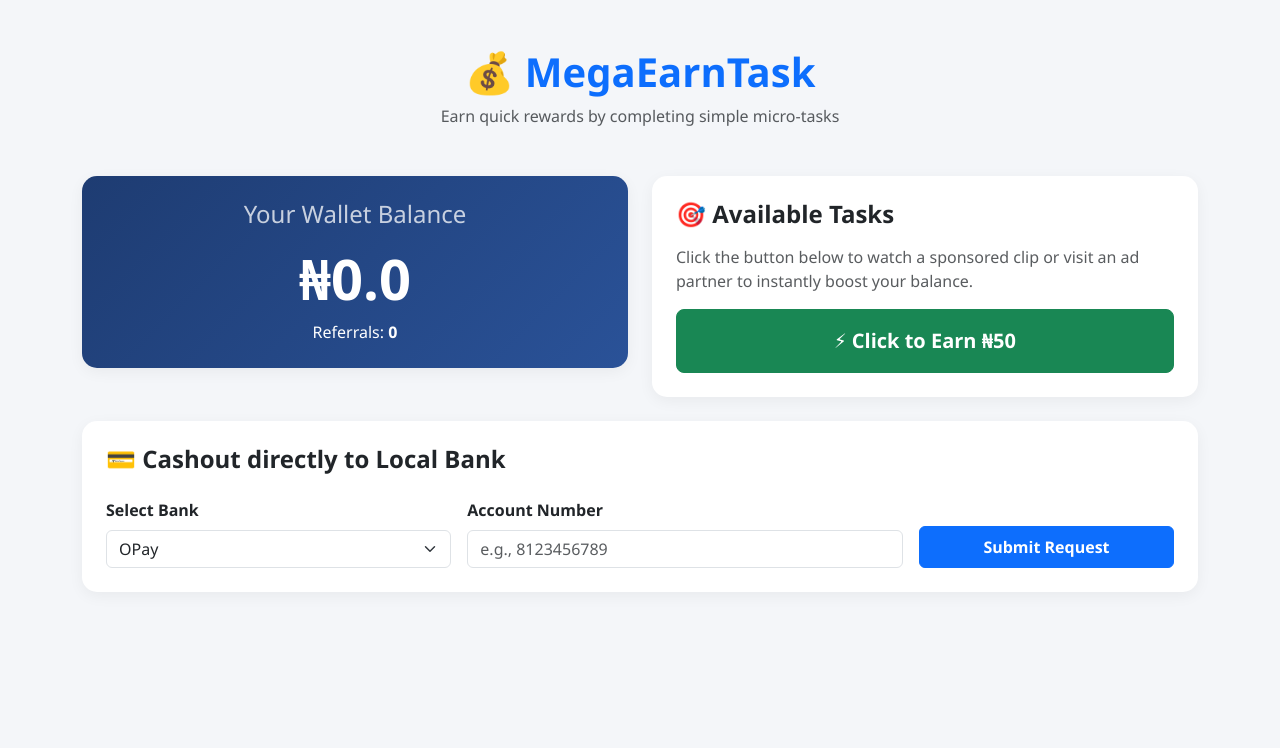
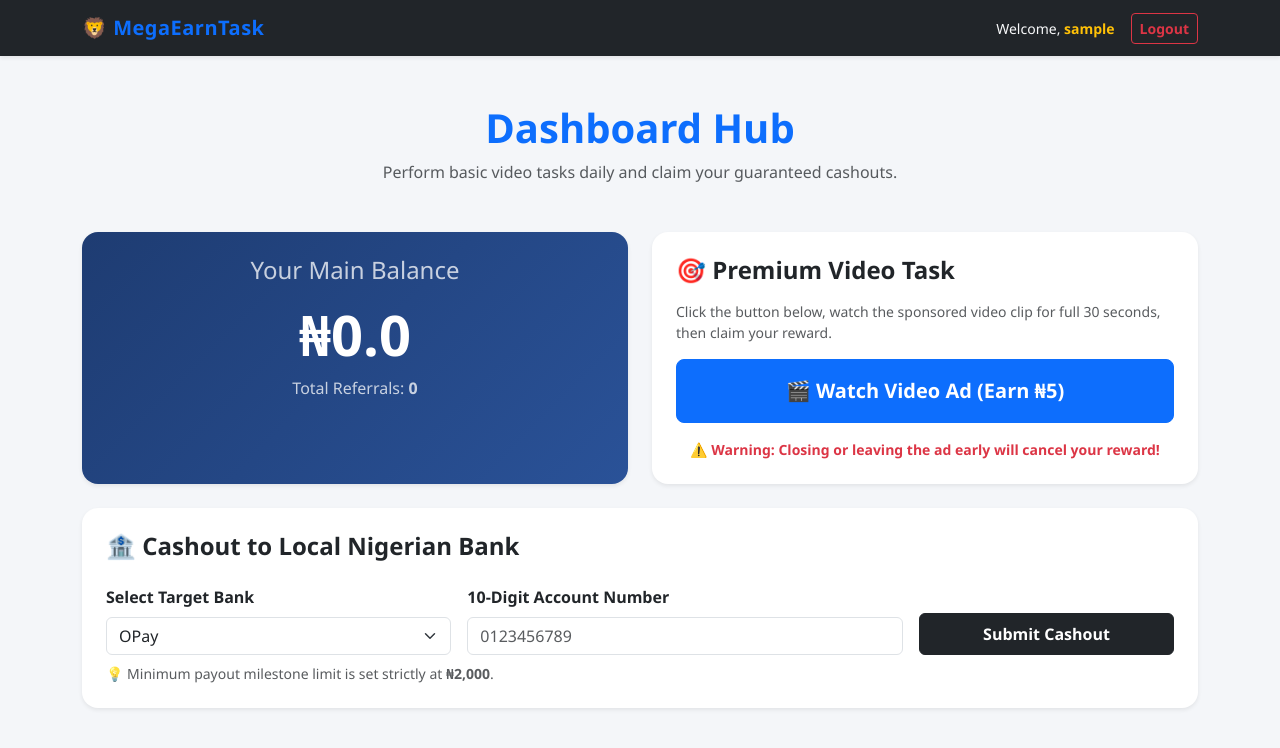
Before and after one commit to carissapharm-del/earning_website, a Flask app: page / in a window 1280 px wide. Shown: the top 748 px of the page. Run offline with Flask 3, Linux system fonts and the light colour scheme; the visitor is signed in with stand-in values (Sample User, id 1); data comes from the database, SQL or seed files in the repository.

Commit message:
Update index.html

```diff
--- a/templates/index.html
+++ b/templates/index.html
@@ -3,75 +3,137 @@
 <head>
     <meta charset="UTF-8">
     <meta name="viewport" content="width=device-width, initial-scale=1.0">
-    <title>MegaEarnTask - Dashboard</title>
+    <title>Dashboard - MegaEarnTask</title>
     <link href="https://cdn.jsdelivr.net/npm/bootstrap@5.3.0/dist/css/bootstrap.min.css" rel="stylesheet">
+    <link rel="stylesheet" href="https://cdnjs.cloudflare.com/ajax/libs/animate.css/4.1.1/animate.min.css"/>
     <style>
         body { background-color: #f4f6f9; font-family: 'Segoe UI', Tahoma, Geneva, Verdana, sans-serif; }
-        .card-custom { border: none; border-radius: 15px; box-shadow: 0 4px 15px rgba(0,0,0,0.05); }
-        .balance-box { background: linear-gradient(135deg, #1e3c72, #2a5298); color: white; }
+        .navbar-brand { font-weight: 800; letter-spacing: 0.5px; }
+        .card-custom { border: none; border-radius: 16px; background: #ffffff; }
+        .balance-box { background: linear-gradient(135deg, #1e3c72 0%, #2a5298 100%); color: white; }
     </style>
 </head>
 <body>
 
+    <!-- Top Navigation Bar -->
+    <nav class="navbar navbar-expand-lg navbar-dark bg-dark shadow-sm">
+        <div class="container">
+            <a class="navbar-brand text-primary" href="#">🦁 MegaEarnTask</a>
+            <div class="d-flex align-items-center">
+                <span class="text-light me-3 small d-none d-sm-inline">Welcome, <strong class="text-warning">{{ user['username'] }}</strong></span>
+                <a href="/logout" class="btn btn-outline-danger btn-sm fw-bold">Logout</a>
+            </div>
+        </div>
+    </nav>
+
+    <!-- Main Dashboard Body -->
     <div class="container py-5">
         <div class="text-center mb-5">
-        <h1 class="fw-bold text-primary">💰 MegaEarnTask</h1>
-        <p class="text-muted">Earn quick rewards by completing simple micro-tasks</p>
+            <h1 class="fw-bold text-primary">Dashboard Hub</h1>
+            <p class="text-muted">Perform basic video tasks daily and claim your guaranteed cashouts.</p>
         </div>
 
+        <!-- System Alert Notifications -->
         {% with messages = get_flashed_messages(with_categories=true) %}
             {% if messages %}
                 {% for category, message in messages %}
-          <div class="alert alert-{{ category }} text-center" role="alert">{{ message }}</div>
+                    <div class="alert alert-{{ category }} text-center py-2 small fw-bold mb-4 animate__animated animate__fadeIn">{{ message }}</div>
                 {% endfor %}
             {% endif %}
         {% endwith %}
 
         <div class="row g-4">
+            <!-- Left Side: Financial Wallet Module -->
             <div class="col-md-6">
-            <div class="card card-custom balance-box p-4 text-center">
-                <h4 class="opacity-75">Your Wallet Balance</h4>
+                <div class="card card-custom balance-box p-4 text-center h-100 shadow-sm">
+                    <h4 class="opacity-75">Your Main Balance</h4>
                     <h1 class="display-4 fw-bold my-2">₦{{ user['balance'] }}</h1>
-                <p class="mb-0">Referrals: <span class="fw-bold">{{ user['referrals'] }}</span></p>
+                    <p class="mb-0 opacity-75">Total Referrals: <span class="fw-bold">{{ user['referrals'] }}</span></p>
                 </div>
             </div>
 
+            <!-- Right Side: Secure Premium Video Task -->
             <div class="col-md-6">
-            <div class="card card-custom p-4 h-100">
-                <h4 class="fw-bold text-dark mb-3">🎯 Available Tasks</h4>
-                <p class="text-muted">Click the button below to watch a sponsored clip or visit an ad partner to instantly boost your balance.</p>
-                <form action="/complete-task" method="POST" class="mt-auto">
-                    <button type="submit" class="btn btn-success w-100 btn-lg fw-bold py-3">⚡ Click to Earn ₦50</button>
+                <div class="card card-custom p-4 h-100 shadow-sm">
+                    <h4 class="fw-bold text-dark mb-3">🎯 Premium Video Task</h4>
+                    <p class="text-muted small">Click the button below, watch the sponsored video clip for full 30 seconds, then claim your reward.</p>
+
+                    <!-- Timer Tracker -->
+                    <div id="timer-status" class="alert alert-info text-center py-2 fw-bold d-none">
+                        ⏳ Watching Ad: <span id="countdown">30</span> seconds remaining...
+                    </div>
+
+                    <!-- STEP 1: Watch Video Button -->
+                    <a href="https://www.effectivecpmnetwork.com/tssnnyr4?key=b5a58176798e703db438d701e69fb46a" target="_blank" id="start-task-btn" class="btn btn-primary w-100 btn-lg fw-bold py-3 mb-2" onclick="startAdTimer()">
+                        🎬 Watch Video Ad (Earn ₦5)
+                    </a>
+
+                    <!-- STEP 2: Protected Claim Form (Hidden by Default) -->
+                    <form action="/complete-task" method="POST" id="claim-reward-form" class="d-none">
+                        <button type="submit" class="btn btn-success w-100 btn-lg fw-bold py-3 animate__animated animate__bounceIn">
+                            💰 Claim Reward Now
+                        </button>
                     </form>
+
+                    <small class="text-danger text-center d-block fw-semibold mt-2" id="warning-text">
+                        ⚠️ Warning: Closing or leaving the ad early will cancel your reward!
+                    </small>
                 </div>
             </div>
 
+            <!-- Bottom Row: Withdrawal Processing Area -->
             <div class="col-12">
-            <div class="card card-custom p-4">
-                <h4 class="fw-bold text-dark mb-4">💳 Cashout directly to Local Bank</h4>
+                <div class="card card-custom p-4 shadow-sm">
+                    <h4 class="fw-bold text-dark mb-4">🏦 Cashout to Local Nigerian Bank</h4>
                     <form action="/withdraw" method="POST" class="row g-3">
                         <div class="col-md-4">
-                        <label class="form-label fw-semibold">Select Bank</label>
-                        <select name="bank" class="form-select">
+                            <label class="form-label fw-semibold">Select Target Bank</label>
+                            <select name="bank" class="form-select" required>
                                 <option value="OPay">OPay</option>
                                 <option value="PalmPay">PalmPay</option>
                                 <option value="Moniepoint">Moniepoint</option>
-                            <option value="Access Bank">Access Bank</option>
+                                <option value="Kuda Bank">Kuda Bank</option>
                             </select>
                         </div>
                         <div class="col-md-5">
-                        <label class="form-label fw-semibold">Account Number</label>
-                        <input type="number" name="account_number" class="form-control" placeholder="e.g., 8123456789" required>
+                            <label class="form-label fw-semibold">10-Digit Account Number</label>
+                            <input type="text" name="account_number" class="form-control" placeholder="0123456789" maxlength="10" required>
                         </div>
                         <div class="col-md-3 d-flex align-items-end">
-                        <button type="submit" class="btn btn-primary w-100 fw-bold py-2">Submit Request</button>
+                            <button type="submit" class="btn btn-dark w-100 fw-bold py-2">Submit Cashout</button>
                         </div>
                     </form>
+                    <div class="form-text text-muted mt-2">
+                        💡 Minimum payout milestone limit is set strictly at <strong>₦2,000</strong>.
+                    </div>
                 </div>
             </div>
         </div>
     </div>
 
+    <!-- Timer Countdown Controller Script -->
+    <script>
+    let countdownTime = 30;
+    let timerInterval;
+
+    function startAdTimer() {
+        document.getElementById('timer-status').classList.remove('d-none');
+        document.getElementById('start-task-btn').classList.add('disabled');
+        document.getElementById('start-task-btn').innerText = "❌ Task In Progress...";
+
+        timerInterval = setInterval(function() {
+            countdownTime--;
+            document.getElementById('countdown').innerText = countdownTime;
+
+            if (countdownTime <= 0) {
+                clearInterval(timerInterval);
+                document.getElementById('timer-status').classList.add('d-none');
+                document.getElementById('warning-text').className = "text-success text-center d-block fw-bold mt-2";
+                document.getElementById('warning-text').innerText = "✅ Video verified! Click claim button below.";
+                document.getElementById('claim-reward-form').classList.remove('d-none');
+            }
+        }, 1000);
+    }
+    </script>
 </body>
-    <script src="https://pl29900328.effectivecpmnetwork.com/3f/7e/ae/3f7eae0680a8e103e7c037a8f95b7542.js"></script>
 </html>
```
Lines whose indentation alone changed are shown as unchanged.
